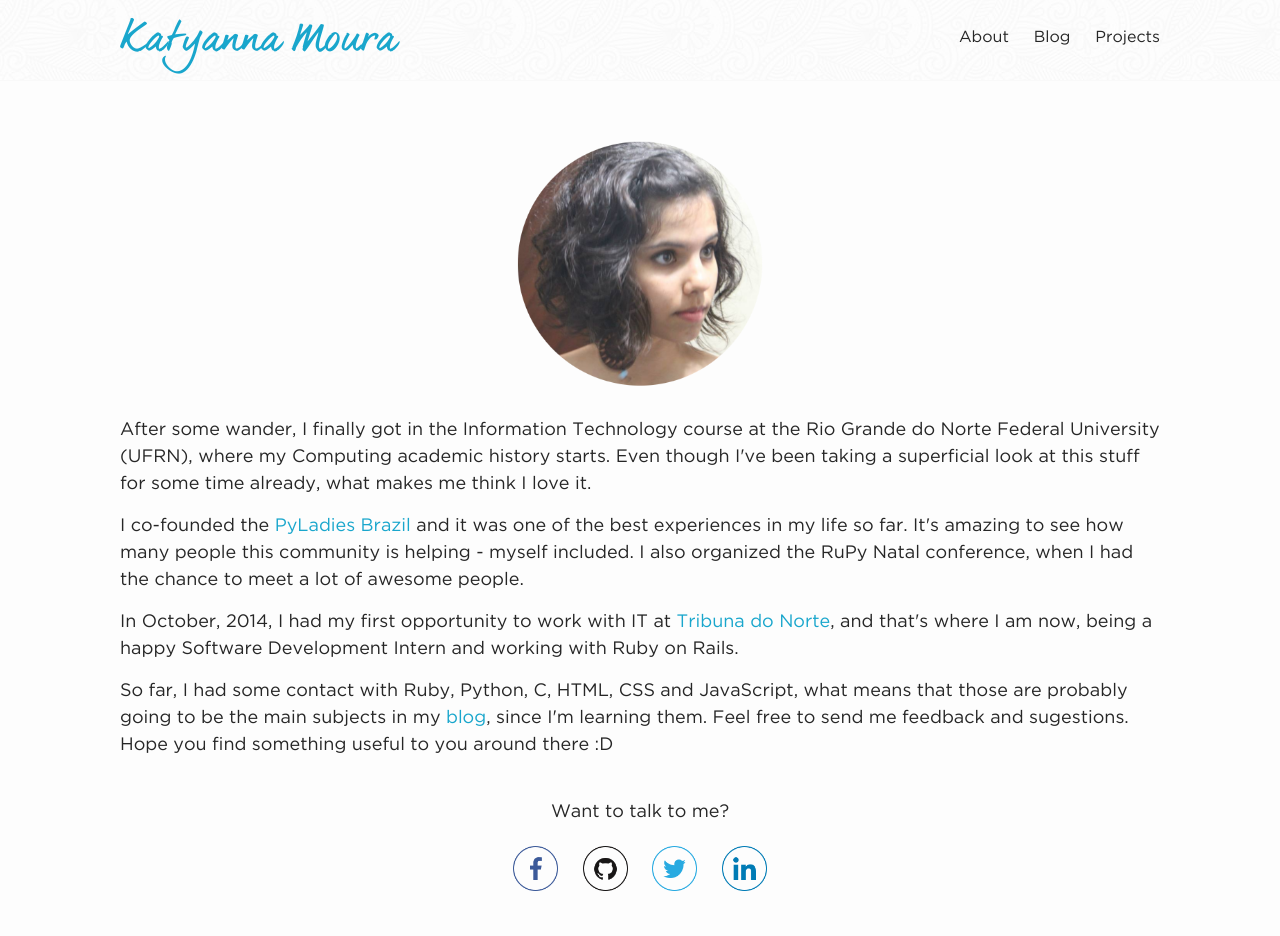
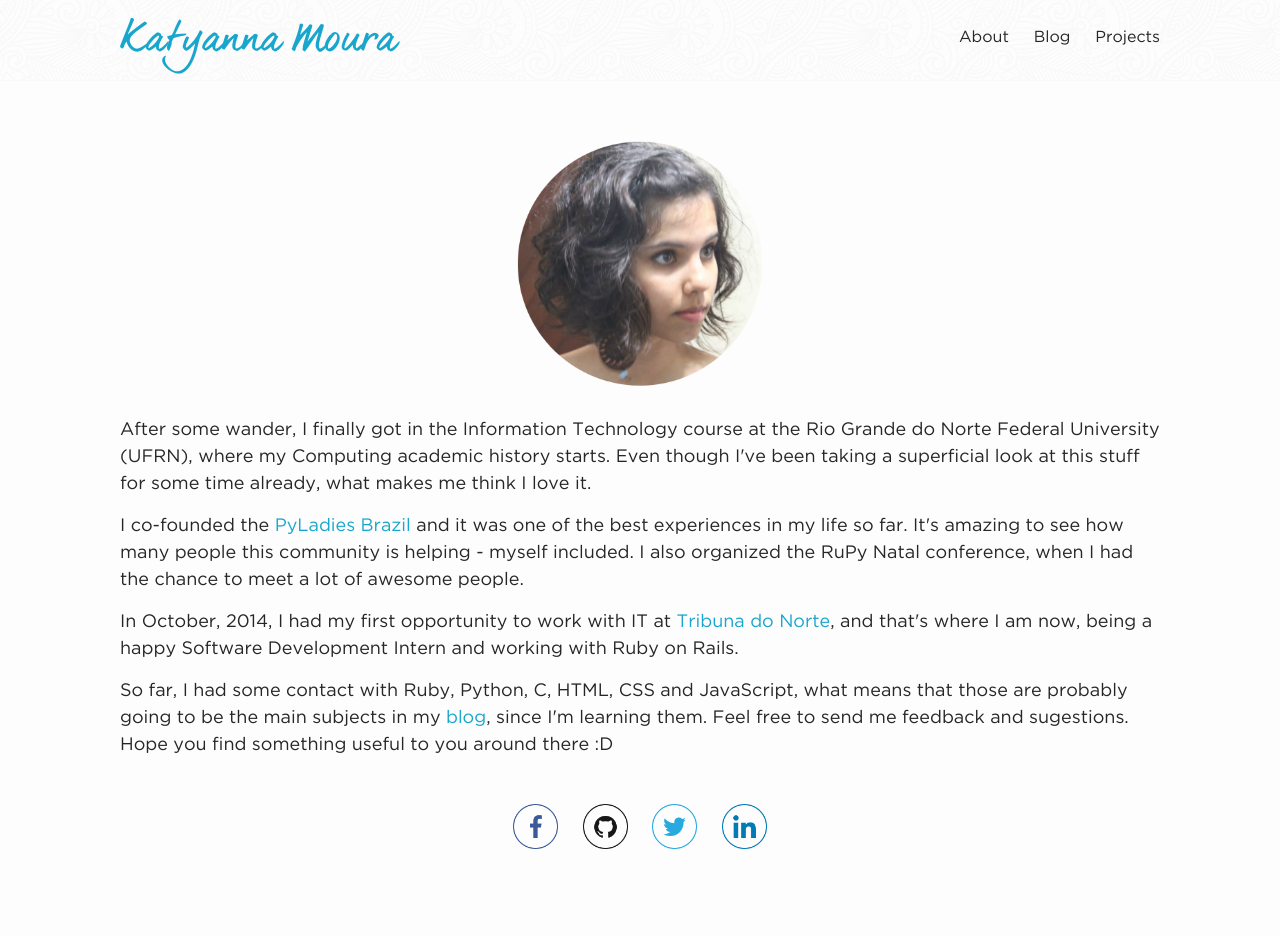
Before and after one commit to katyanna/katyanna.github.io, a Jekyll site: the page built from about.md, in a window 1280 px wide. Built offline with Jekyll 4.4.1, drawn with Linux system fonts in a browser that asks for light colours; after the commit the page ends 900 px from its top, so only the background shows below that.

Commit message:
Removes findme text

```diff
--- a/about.md
+++ b/about.md
@@ -13,7 +13,6 @@ permalink: /about/
     <p>So far, I had some contact with Ruby, Python, C, HTML, CSS and JavaScript, what means that those are probably going to be the main subjects in my <a href="/blog.md">blog</a>, since I'm learning them. Feel free to send me feedback and sugestions. Hope you find something useful to you around there :D</p>
 
   <section class="findme">
-    <p>Want to talk to me?</p>
     <a href="https://www.facebook.com/katyanna.moura">
       <img src="/public/images/facebook.png" alt="Facebook">
     </a>
```
